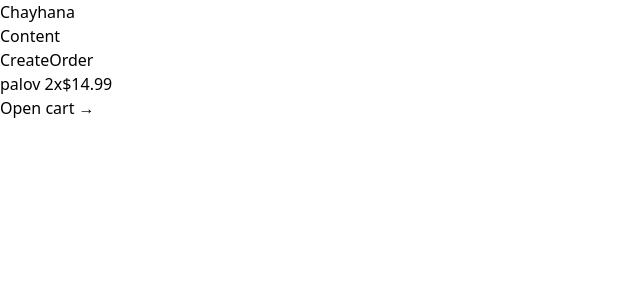
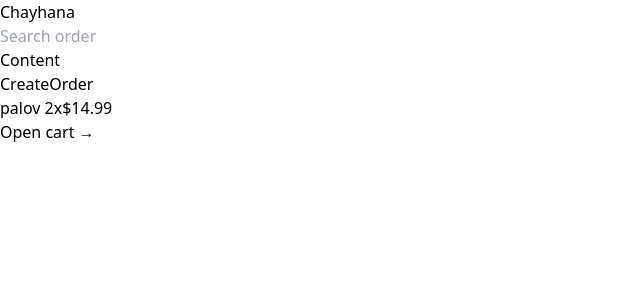
Before and after one commit to javlona/chayhana-react, a React (Vite) app: page /order/new in a window 1280 px wide. Shown: the top 300 px of the page, without its empty margins (0-640 px from the left). Built offline with nearby package versions, Linux system fonts and the light colour scheme.

Commit message:
search added

```diff
--- /dev/null
+++ b/src/features/order/SearchOrder.jsx
@@ -0,0 +1,29 @@
+import { useState } from "react";
+import { useNavigate } from "react-router-dom";
+
+function SearchOrder() {
+  const [query, setQuery] = useState("");
+  const navigate = useNavigate();
+
+  function handleSubmit(e) {
+    e.preventDefault();
+
+    if (query) {
+      navigate(`/order/${query}`);
+    }
+    setQuery("");
+  }
+
+  return (
+    <form onSubmit={handleSubmit}>
+      <input
+        type="search"
+        value={query}
+        onChange={(e) => setQuery(e.target.value)}
+        placeholder="Search order"
+      />
+    </form>
+  );
+}
+
+export default SearchOrder;
--- a/src/ui/Header.jsx
+++ b/src/ui/Header.jsx
@@ -1,9 +1,11 @@
 import { Link } from "react-router-dom";
+import SearchOrder from "../features/order/SearchOrder";
 
 function Header() {
   return (
     <header>
       <Link to="/">Chayhana</Link>
+      <SearchOrder />
     </header>
   );
 }
```
